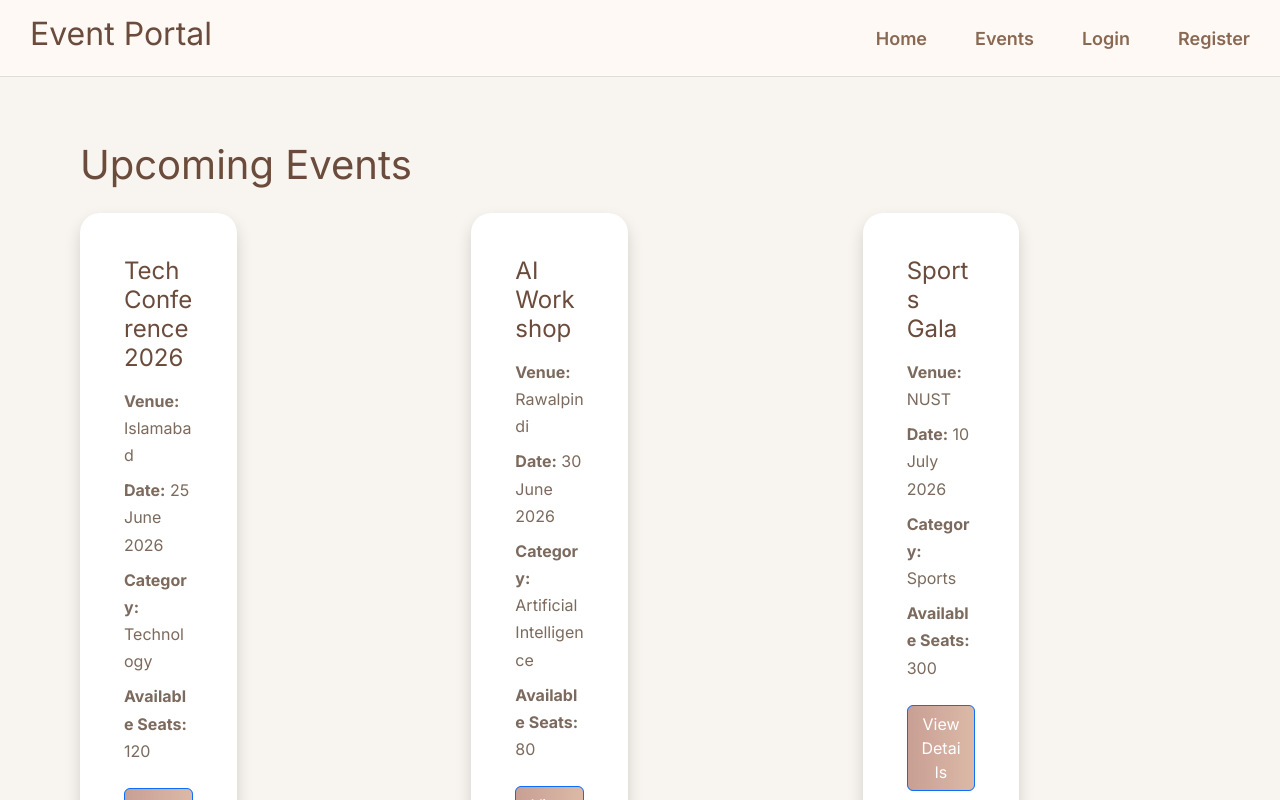
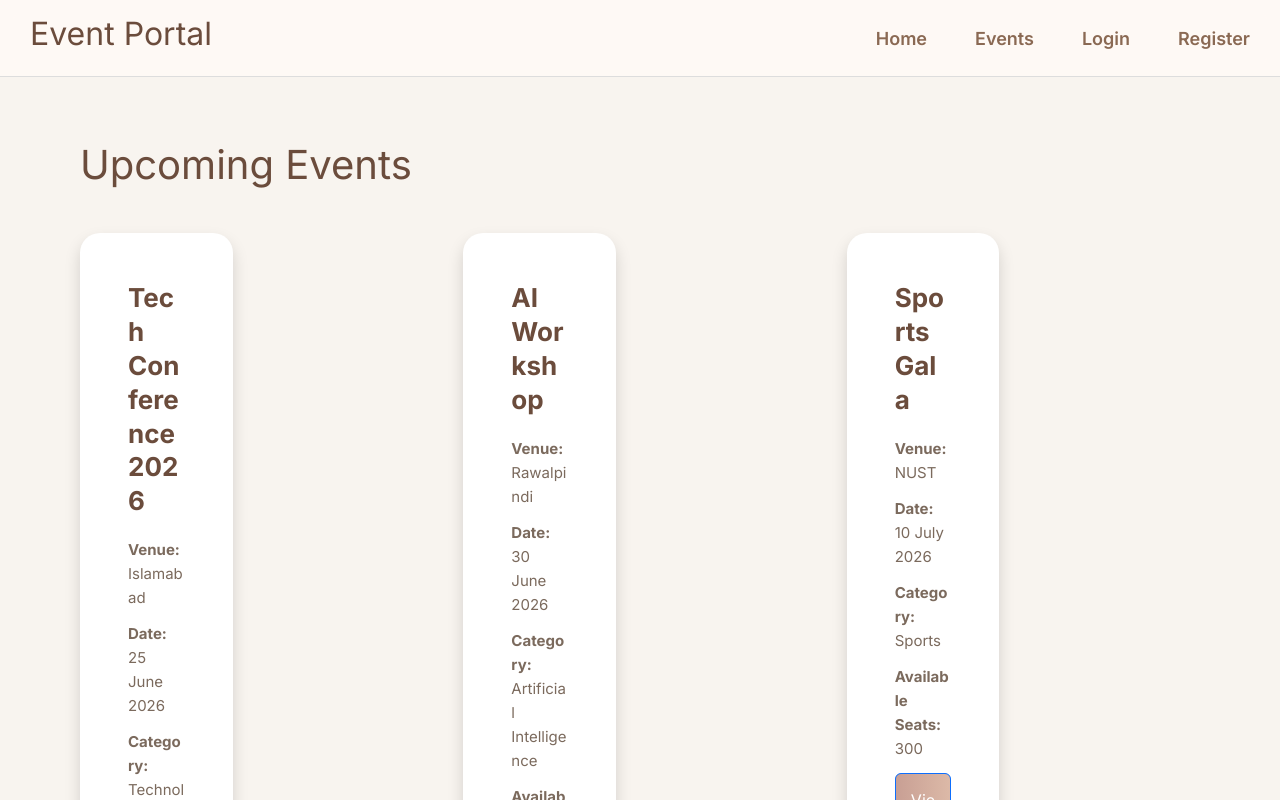
Before and after one commit to zainabiftikhar00/SRS-Project-Group-05-EventRegistration-ManagementPortal., a React (Vite) app: page /events in a window 1280 px wide. Shown: the top 800 px of the page. Built offline with nearby package versions, Linux system fonts and the light colour scheme.

Commit message:
Improved upcoming events UI

```diff
--- a/src/index.css
+++ b/src/index.css
@@ -1,372 +1,207 @@
 @import url('https://fonts.googleapis.com/css2?family=Inter:wght@300;400;600;700;800&display=swap');
 
-*{
-margin:0;
-padding:0;
-box-sizing:border-box;
-font-family:"Inter",sans-serif;
+* {
+  margin: 0;
+  padding: 0;
+  box-sizing: border-box;
+  font-family: "Inter", sans-serif;
 }
 
-body{
-
-background:
-#f8f4ef;
-
-color:
-#4d3a2f;
-
-min-height:
-100vh;
-
+body {
+  background: #f8f4ef;
+  color: #4d3a2f;
+  min-height: 100vh;
 }
 
 /* MAIN LAYOUT */
-
-.container{
-
-max-width:
-1200px;
-
-margin:
-0 auto;
-
-padding:
-40px;
-
+.container {
+  max-width: 1200px;
+  margin: 0 auto;
+  padding: 40px;
 }
 
 /* NAVBAR */
-
-nav{
-
-display:flex;
-
-justify-content:space-between;
-
-align-items:center;
-
-padding:
-24px 60px;
-
-background:
-rgba(255,250,246,.85);
-
-backdrop-filter:
-blur(10px);
-
-border-bottom:
-1px solid #eee;
-
+nav {
+  display: flex;
+  justify-content: space-between;
+  align-items: center;
+  padding: 24px 60px;
+  background: rgba(255, 250, 246, 0.85);
+  backdrop-filter: blur(10px);
+  border-bottom: 1px solid #eee;
 }
 
-nav a{
-
-text-decoration:none;
-
-color:
-#8a6953;
-
-margin-left:
-28px;
-
-font-weight:
-600;
-
-font-size:
-18px;
-
-transition:
-.25s;
-
+nav a {
+  text-decoration: none;
+  color: #8a6953;
+  margin-left: 28px;
+  font-weight: 600;
+  font-size: 18px;
+  transition: .25s;
 }
 
-nav a:hover{
-
-color:
-#c08962;
-
+nav a:hover {
+  color: #c08962;
 }
 
 /* HERO */
-
-.hero{
-
-display:flex;
-
-flex-direction:column;
-
-align-items:center;
-
-text-align:center;
-
-padding:
-70px 20px;
-
+.hero {
+  display: flex;
+  flex-direction: column;
+  align-items: center;
+  text-align: center;
+  padding: 70px 20px;
 }
 
-.hero h1{
-
-font-size:
-64px;
-
-font-weight:
-800;
-
-color:
-#6f4f3d;
-
-margin-bottom:
-18px;
-
+.hero h1 {
+  font-size: 64px;
+  font-weight: 800;
+  color: #6f4f3d;
+  margin-bottom: 18px;
 }
 
-.hero p{
-
-font-size:
-20px;
-
-max-width:
-760px;
-
-line-height:
-1.8;
-
-color:
-#7d685a;
-
+.hero p {
+  font-size: 20px;
+  max-width: 760px;
+  line-height: 1.8;
+  color: #7d685a;
 }
 
-.hero-image{
-
-margin-top:
-55px;
-
-width:
-760px;
-
-max-width:
-90%;
-
-border-radius:
-28px;
-
-box-shadow:
-0 15px 40px rgba(0,0,0,.08);
-
+.hero-image {
+  margin-top: 55px;
+  width: 760px;
+  max-width: 90%;
+  border-radius: 28px;
+  box-shadow: 0 15px 40px rgba(0, 0, 0, .08);
 }
 
 /* BUTTONS */
-
 button,
-.explore-btn{
-
-background:
-linear-gradient(
-90deg,
-#c89f94,
-#dcb9a7
-);
-
-color:white;
-
-padding:
-14px 28px;
-
-border:none;
-
-border-radius:
-14px;
-
-font-size:
-17px;
-
-font-weight:
-700;
-
-cursor:pointer;
-
-transition:
-all .25s;
-
+.explore-btn {
+  background: linear-gradient(90deg, #c89f94, #dcb9a7);
+  color: white;
+  padding: 14px 28px;
+  border: none;
+  border-radius: 14px;
+  font-size: 17px;
+  font-weight: 700;
+  cursor: pointer;
+  transition: all .25s;
 }
 
 button:hover,
-.explore-btn:hover{
-
-transform:
-translateY(-3px);
-
-box-shadow:
-0 12px 20px rgba(201,160,143,.35);
-
+.explore-btn:hover {
+  transform: translateY(-3px);
+  box-shadow: 0 12px 20px rgba(201, 160, 143, .35);
 }
 
-/* EVENT GRID */
+/* ==========================================
+   FIXED EVENT GRID & CARDS SECTION
+   ========================================== */
 
-.row{
-
-display:grid;
-
-grid-template-columns:
-repeat(auto-fit,minmax(340px,1fr));
-
-gap:30px;
-
-align-items:stretch;
-
+/* FIXED EVENT GRID */
+.row {
+  display: grid;
+  /* Adjusts smoothly across screen sizes and guarantees min-width spacing */
+  grid-template-columns: repeat(auto-fit, minmax(300px, 1fr));
+  gap: 30px;
+  align-items: stretch;
+  width: 100%;
+  padding: 20px 0;
 }
 
-/* EVENT CARDS */
+/* FIXED EVENT CARDS */
+.card {
+  background: #ffffff;
+  border: none;
+  border-radius: 20px;
+  padding: 32px;
+  box-shadow: 0 8px 24px rgba(111, 79, 61, 0.05);
+  transition: all 0.3s cubic-bezier(0.25, 0.8, 0.25, 1);
+  height: 100%;
+  display: flex;
+  flex-direction: column;
+  justify-content: space-between;
+  box-sizing: border-box;
 
-.card{
-
-background:#ffffff;
-
-border:none;
-
-border-radius:20px;
-
-padding:28px;
-
-box-shadow:
-0 8px 24px rgba(0,0,0,.06);
-
-transition:
-all .25s ease;
-
-height:100%;
-
-display:flex;
-
-flex-direction:column;
-
-justify-content:space-between;
-
+  /* CRITICAL FIXES FOR TEXT SQUEEZING & BREAKING */
+  word-wrap: break-word;
+  overflow-wrap: break-word;
+  word-break: keep-all;
 }
 
-.card:hover{
-
-transform:translateY(-5px);
-
-box-shadow:
-0 16px 32px rgba(0,0,0,.10);
-
+.card:hover {
+  transform: translateY(-6px);
+  box-shadow: 0 16px 36px rgba(111, 79, 61, 0.12);
 }
 
-.card h3{
-
-font-size:24px;
-
-color:#6b4c3c;
-
-margin-bottom:15px;
-
+/* CARD TITLES */
+.card h3 {
+  font-size: 26px;
+  font-weight: 700;
+  color: #6b4c3c;
+  margin-bottom: 20px;
+  line-height: 1.3;
 }
 
-.card p{
-
-color:#7b6a5d;
-
-line-height:1.7;
-
-margin-bottom:8px;
-
+/* CARD DETAILS */
+.card p {
+  color: #7b6a5d;
+  font-size: 15px;
+  line-height: 1.6;
+  margin-bottom: 12px;
 }
 
-.card button{
-
-margin-top:15px;
-
-width:100%;
-
+/* Pushes the button to the absolute bottom of the card uniformly */
+.card button {
+  margin-top: auto;
+  width: 100%;
+  padding: 14px;
 }
 
+/* ==========================================
+   END OF CARDS FIX
+   ========================================== */
+
 /* FORMS */
-
-.register-card{
-
-width:
-480px;
-
-max-width:
-90%;
-
-background:
-white;
-
-padding:
-35px;
-
-border-radius:
-24px;
-
-box-shadow:
-0 10px 35px rgba(0,0,0,.06);
-
+.register-card {
+  width: 480px;
+  max-width: 90%;
+  background: white;
+  padding: 35px;
+  border-radius: 24px;
+  box-shadow: 0 10px 35px rgba(0, 0, 0, .06);
 }
 
-.register-form{
-
-display:flex;
-
-flex-direction:column;
-
-gap:
-18px;
-
+.register-form {
+  display: flex;
+  flex-direction: column;
+  gap: 18px;
 }
 
 .register-form input,
-.register-form select{
-
-width:
-100%;
-
-padding:
-15px;
-
-border:
-1px solid #ddd3c8;
-
-border-radius:
-12px;
-
-background:
-#fffdfb;
-
-font-size:
-16px;
-
-transition:
-.25s;
-
+.register-form select {
+  width: 100%;
+  padding: 15px;
+  border: 1px solid #ddd3c8;
+  border-radius: 12px;
+  background: #fffdfb;
+  font-size: 16px;
+  transition: .25s;
 }
 
 .register-form input:focus,
-.register-form select:focus{
-
-outline:none;
-
-border:
-1px solid #c89f94;
-
-box-shadow:
-0 0 0 4px rgba(200,159,148,.15);
-
+.register-form select:focus {
+  outline: none;
+  border: 1px solid #c89f94;
+  box-shadow: 0 0 0 4px rgba(200, 159, 148, .15);
 }
 
 /* HEADINGS */
-
-h1,h2{
-
-color:
-#6b4c3c;
-
+h1, h2 {
+  color: #6b4c3c;
 }
 
-h3{
-
-color:
-#7d614d;
-
+h3 {
+  color: #7d614d;
 }
```
